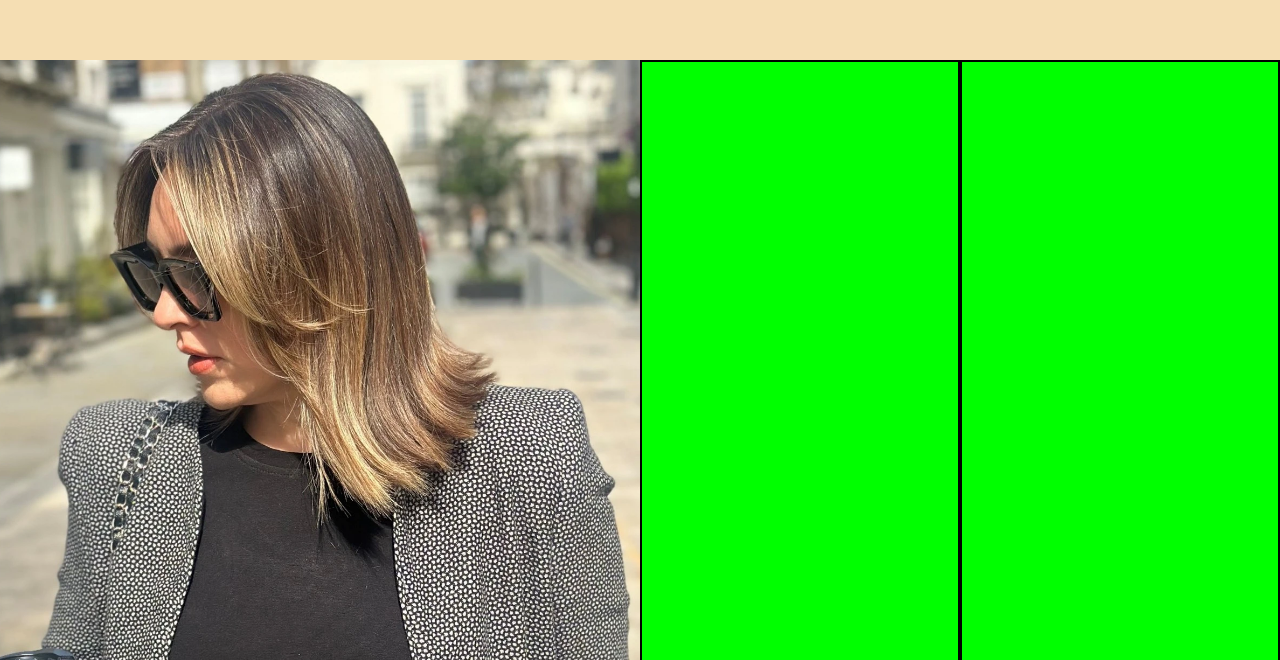
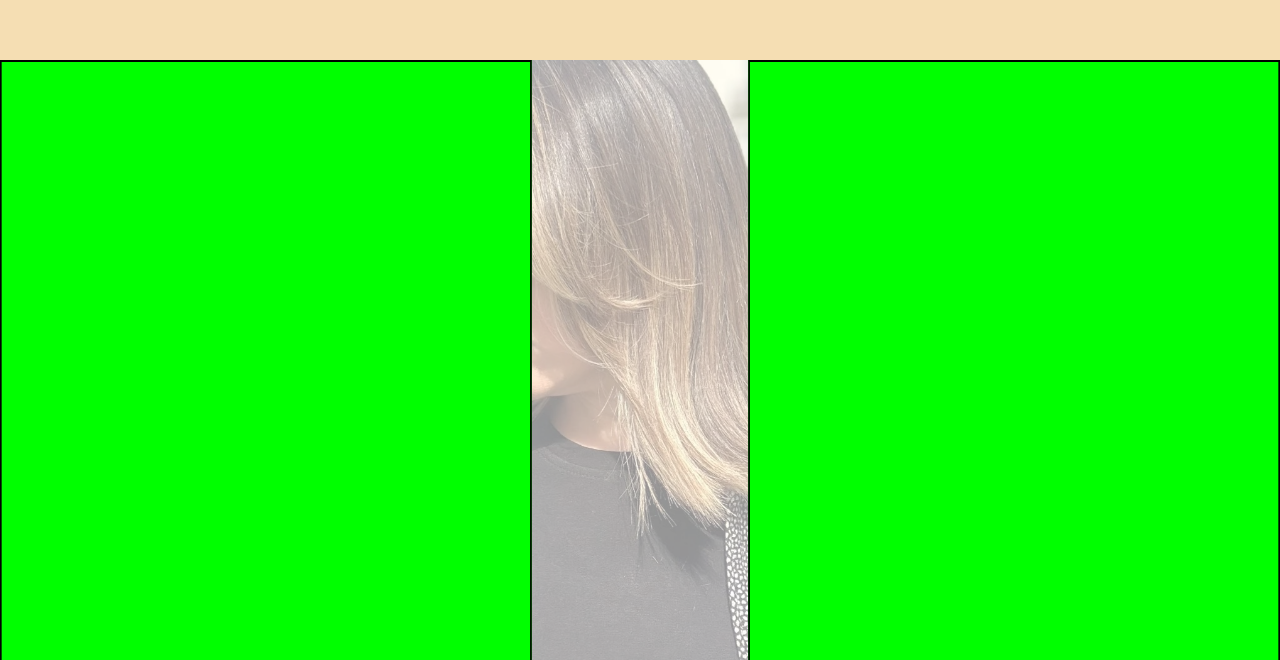
Before and after one commit to 2ndborn/karahair, a React (Create React App) app in the folder kara-app/: page /gallery in a window 1280 px wide. Shown: the part 8420-9080 px from the top of the page. Built offline with nearby package versions, Linux system fonts and the light colour scheme; a web font is replaced by a local one.

Commit message:
Added scaling to the doors instead

```diff
--- a/kara-app/src/pages/Gallery.js
+++ b/kara-app/src/pages/Gallery.js
@@ -1,4 +1,4 @@
-import {React, useRef}  from 'react'
+import {React, useRef, useEffect}  from 'react'
 import styles from '../styles/Gallery.module.css'
 import { motion, useTransform, useScroll } from 'framer-motion';
 
@@ -8,10 +8,11 @@ import brazil from '../assets/brazil.webp';
 
 const Gallery = () => {
 
+
   const ref = useRef(null);
   const boxRef = useRef(null);
   const workRef = useRef(null);
-  const curlyRef = useRef(null);
+  const doorsRef = useRef(null);
   const { scrollYProgress: boxScrollY } = useScroll({
     target: boxRef,
     offset: ["start end", "start start"] // triggers when box enters and reaches top
@@ -19,12 +20,18 @@ const Gallery = () => {
   const {scrollYProgress: workScrollX} = useScroll({
     target: workRef,
   });
-  const {scrollYProgress: curlyScrollY} = useScroll({
-    target: curlyRef,
+  const {scrollYProgress: doorsScrollY} = useScroll({
+    target: doorsRef,
+    offset: ["start end", "end start"]
   });
-  const scale = useTransform(boxScrollY, [0, 0.9], [1, 0.65])
-  const x = useTransform(workScrollX, [0,1], ["5%", "-75%"])
-  const scale2 = useTransform(curlyScrollY, [0,0.9], [1, 0.5])
+
+  const scale = useTransform(boxScrollY, [0, 0.9], [1, 0.65]);
+  const x = useTransform(workScrollX, [0, 1], ["5%", "-75%"]);
+  const leftScale = useTransform(doorsScrollY, [0,1], [1,0])
+  const rightScale = useTransform(doorsScrollY, [0,1], [1,0])
+  const imageOpacity = useTransform(doorsScrollY, [0, 1], [0.3, 1]);
+  const imageScale = useTransform(doorsScrollY, [0, 1], [1.2, 1]);
+
   const workArray = [1,2,3,4,5];
   return (
     <div>
@@ -95,11 +102,11 @@ const Gallery = () => {
           </motion.div>
         </div>
       </section>
-      <section ref={curlyRef} className={styles.sec4}>
+      <section className={styles.sec4}>
         <div className={styles.imageContainer2}>
           <img className={styles.curlyImage} src={curly} alt='curly hair' />
         </div>
-        <div ref={curlyRef} className={styles.con}>
+        <div className={styles.con}>
           <div className={styles.para4}>
             <p>
               <span>I’m all about pushing boundaries and raising
@@ -117,10 +124,30 @@ const Gallery = () => {
             experience, vision, and straight-up passion.</span>
           </p>
         </div>
-        <div className={styles.doorsContainer}>
-          <img className={styles.brazilContainer} src={brazil} alt='Fabulour girl'/>
-          <div className={styles.left}></div>
-          <div className={styles.right}></div>
+        <div className={styles.doorsContainer} ref={doorsRef}>
+          <motion.img
+            className={styles.brazilContainer}
+            style={{
+               opacity: imageOpacity,
+               scale: imageScale,
+               }}
+            src={brazil} alt='Fabulour girl'
+          />
+          <motion.div
+            className={styles.left}
+            style={{
+              scaleX: leftScale,
+              transformOrigin: "left center"
+            }}
+          transition={{ease: "easeInOut", duration: 1.5}}
+          ></motion.div>
+          <motion.div
+            className={styles.right}
+            style={{
+              scaleX: rightScale, transformOrigin: "right center"
+            }}
+            transition={{ease: "easeInOut", duration: 1.5}}
+          ></motion.div>
         </div>
       </section>
     </div>
--- a/kara-app/src/styles/Gallery.module.css
+++ b/kara-app/src/styles/Gallery.module.css
@@ -14,7 +14,7 @@
     background-color: black;
 }
 
-.sec4, .sec5 {
+.sec4 {
     position: relative;
     height: 210vh;
     width: 100%;
@@ -181,16 +181,19 @@
 }
 
 .doorsContainer {
+    position:sticky;
+    top: 0;
     display: flex;
     align-items: center;
     justify-content: center;
     height: 100vh;
-    width: 100%;
     z-index: 5;
+    overflow: hidden;
 }
 
 .brazilContainer {
-    flex: 0 0 50%;
+    position:absolute;
+    top: 0;
     height: 100%;
     width: 50%;
     object-fit: cover;
@@ -198,9 +201,19 @@
 }
 
 .left, .right {
-    flex: 1;
+    position: absolute;
+    top: 0;
+    width: 50%;
     height: 100%;
+    background-color: lime;
     border: 2px solid #000;
-    background-color: lime;
-    z-index: 3;
+    z-index: 10;
 }
+
+.left {
+  left: 0;
+}
+
+.right {
+  right: 0;
+}
```
